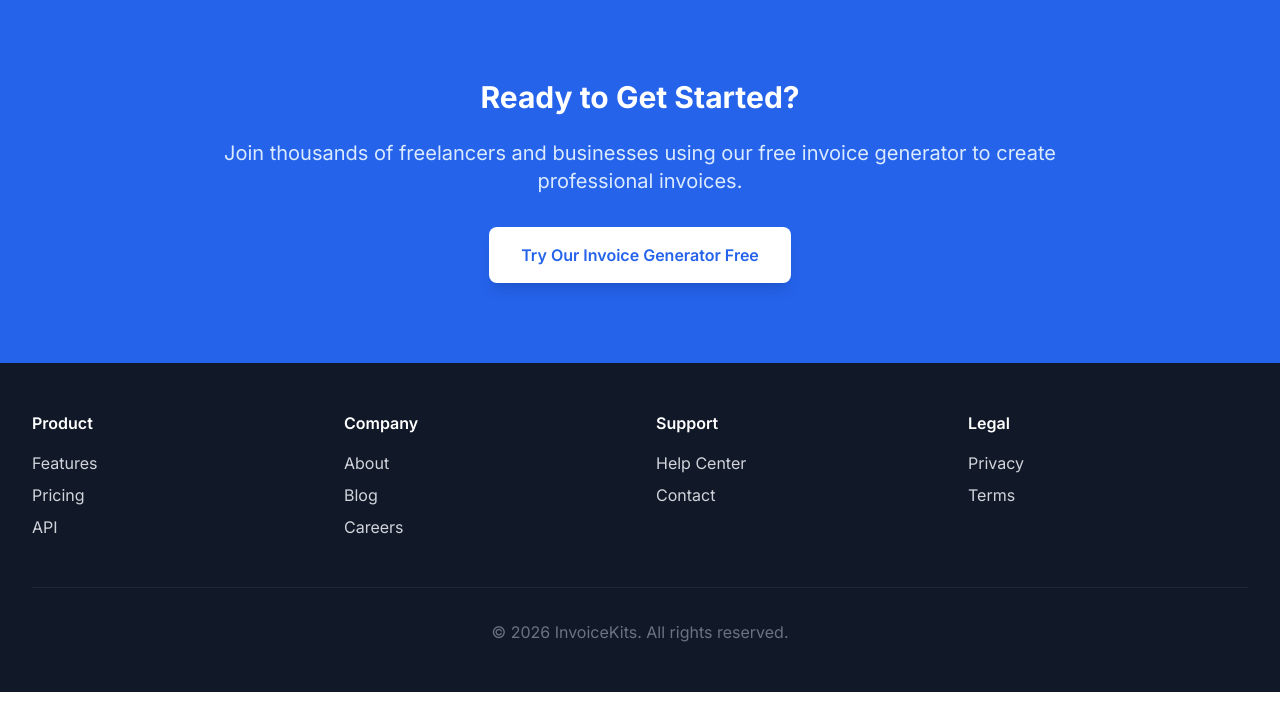
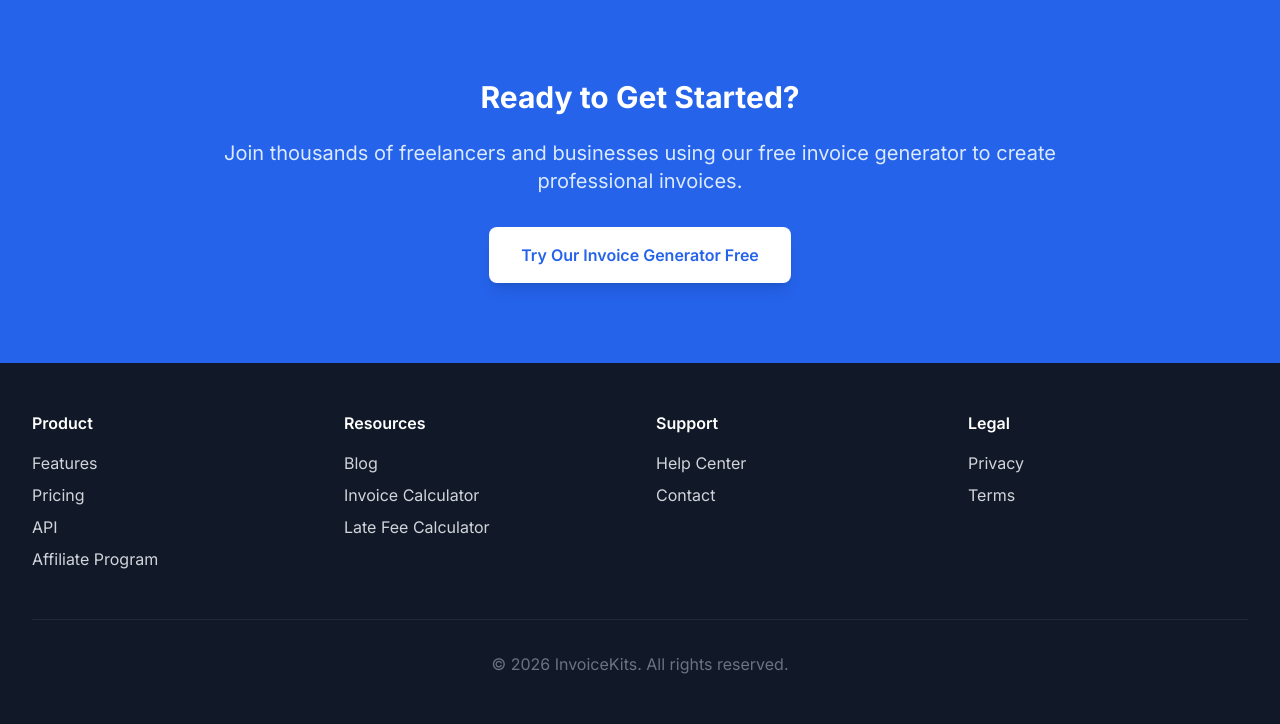
Before and after one commit to ryanpate/invoice-generator, a Django app: page / in a window 1280 px wide. Shown: the part 5231-5955 px from the top of the page. Before the commit the page ends 5923 px from the top, so only its background shows below. Run offline with Django 4.2, Linux system fonts and the light colour scheme; parts of the project's set-up code (start-up, migrations or seed data) failed here and were passed over; some libraries are stand-ins or nearby versions.

Commit message:
Fix landing page footer: add affiliate program link and fix placeholder URLs

```diff
--- a/templates/landing/index.html
+++ b/templates/landing/index.html
@@ -741,29 +741,30 @@
                 <ul class="space-y-2">
                     <li><a href="#features" class="hover:text-white transition">{% trans "Features" %}</a></li>
                     <li><a href="#pricing" class="hover:text-white transition">{% trans "Pricing" %}</a></li>
-                    <li><a href="/api/v1/" class="hover:text-white transition">{% trans "API" %}</a></li>
+                    <li><a href="{% url 'api_docs' %}" class="hover:text-white transition">{% trans "API" %}</a></li>
+                    <li><a href="{% url 'affiliates:program' %}" class="hover:text-white transition">{% trans "Affiliate Program" %}</a></li>
                 </ul>
             </div>
             <div>
-                <h3 class="text-white font-semibold mb-4">{% trans "Company" %}</h3>
+                <h3 class="text-white font-semibold mb-4">{% trans "Resources" %}</h3>
                 <ul class="space-y-2">
-                    <li><a href="#" class="hover:text-white transition">{% trans "About" %}</a></li>
-                    <li><a href="#" class="hover:text-white transition">{% trans "Blog" %}</a></li>
-                    <li><a href="#" class="hover:text-white transition">{% trans "Careers" %}</a></li>
+                    <li><a href="{% url 'blog:list' %}" class="hover:text-white transition">{% trans "Blog" %}</a></li>
+                    <li><a href="{% url 'invoice_calculator' %}" class="hover:text-white transition">{% trans "Invoice Calculator" %}</a></li>
+                    <li><a href="{% url 'late_fee_calculator' %}" class="hover:text-white transition">{% trans "Late Fee Calculator" %}</a></li>
                 </ul>
             </div>
             <div>
                 <h3 class="text-white font-semibold mb-4">{% trans "Support" %}</h3>
                 <ul class="space-y-2">
-                    <li><a href="#" class="hover:text-white transition">{% trans "Help Center" %}</a></li>
-                    <li><a href="#" class="hover:text-white transition">{% trans "Contact" %}</a></li>
+                    <li><a href="{% url 'help' %}" class="hover:text-white transition">{% trans "Help Center" %}</a></li>
+                    <li><a href="{% url 'contact' %}" class="hover:text-white transition">{% trans "Contact" %}</a></li>
                 </ul>
             </div>
             <div>
                 <h3 class="text-white font-semibold mb-4">{% trans "Legal" %}</h3>
                 <ul class="space-y-2">
-                    <li><a href="#" class="hover:text-white transition">{% trans "Privacy" %}</a></li>
-                    <li><a href="#" class="hover:text-white transition">{% trans "Terms" %}</a></li>
+                    <li><a href="{% url 'privacy' %}" class="hover:text-white transition">{% trans "Privacy" %}</a></li>
+                    <li><a href="{% url 'terms' %}" class="hover:text-white transition">{% trans "Terms" %}</a></li>
                 </ul>
             </div>
         </div>
```
